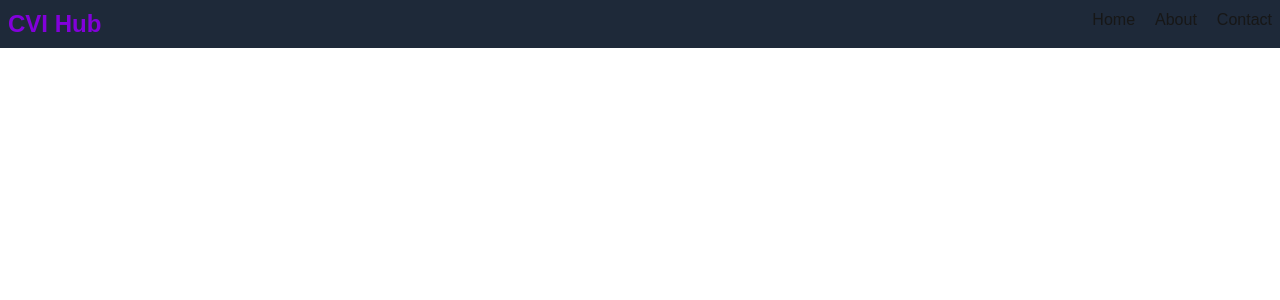
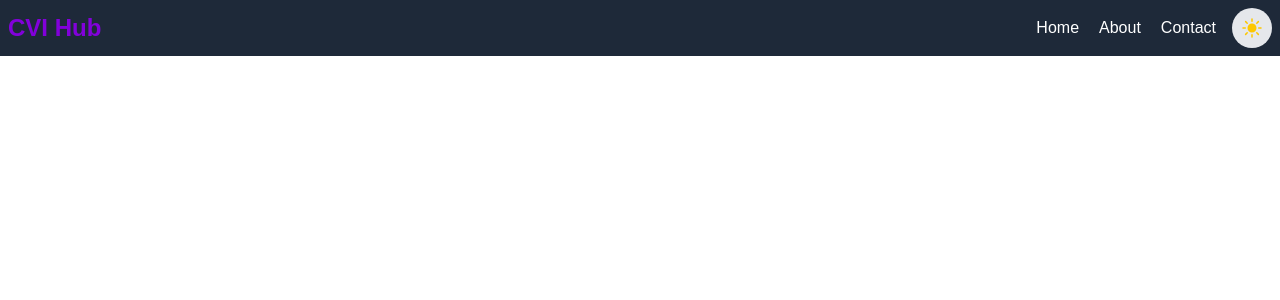
Before and after one commit to Eaman006/cvihub, a Next.js app: page / in a window 1280 px wide. Shown: the top 300 px of the page. Built offline with nearby package versions, Linux system fonts and the light colour scheme.

Commit message:
underconstr

```diff
--- a/app/components/Navbar.js
+++ b/app/components/Navbar.js
@@ -1,18 +1,29 @@
-import React from 'react'
+"use client"
+import React, { useState, useTransition } from "react";
+import { MoonIcon, SunIcon } from "@heroicons/react/24/solid";
+import { useTheme } from "../providers/ThemeProvider";
 
 const Navbar = () => {
+  const { theme, toggleTheme } = useTheme();
   return (
-    <div className=' p-2 bg-gray-800 flex justify-between'>
-      <div className='font-extrabold text-2xl text-purple-700 '>
+    <div className='p-2 bg-gray-800 flex justify-between items-center'>
+      <div className='font-extrabold text-2xl text-purple-700'>
         CVI Hub
       </div>
-      <div>
-        <ul className='flex gap-5'>
+      <div className='flex items-center gap-4'>
+        <ul className='flex gap-5 text-white'>
             <li>Home</li>
             <li>About</li>
             <li>Contact</li>
         </ul>
-
+        <button
+            onClick={toggleTheme}
+            className="p-2 rounded-full hover:bg-slate-400 transition-all duration-300 bg-gray-200 dark:bg-gray-800 dark:hover:bg-slate-200"
+          >
+            <div className="hover:transition-transform hover:duration-500 hover:ease-in-out hover:transform hover:scale-100 hover:rotate-0 hover:dark:rotate-180 hover:dark:scale-125">
+              {theme === "dark" ? <SunIcon className="w-6 h-6 text-yellow-400" /> : <MoonIcon className="w-6 h-6 text-gray-800" />}
+            </div>
+          </button>
       </div>
     </div>
   )
--- a/app/layout.js
+++ b/app/layout.js
@@ -1,6 +1,7 @@
 import { Geist, Geist_Mono } from "next/font/google";
 import "./globals.css";
 import Navbar from "./components/Navbar";
+import ThemeProvider from "./providers/ThemeProvider";
 
 const geistSans = Geist({
   variable: "--font-geist-sans",
@@ -20,11 +21,11 @@ export const metadata = {
 export default function RootLayout({ children }) {
   return (
     <html lang="en">
-      <body
-        className={`${geistSans.variable} ${geistMono.variable} antialiased`}
-      >
-        <Navbar />
-        {children}
+      <body className={`${geistSans.variable} ${geistMono.variable} antialiased bg-[#A3D5FF] dark:bg-gray-900 text-black dark:text-white transition-colors duration-300`}>
+        <ThemeProvider>
+          <Navbar />
+          {children}
+        </ThemeProvider>
       </body>
     </html>
   );
--- /dev/null
+++ b/app/providers/ThemeProvider.js
@@ -0,0 +1,32 @@
+"use client";
+
+import { useEffect, useState, createContext, useContext } from "react";
+
+const ThemeContext = createContext();
+
+export const useTheme = () => useContext(ThemeContext);
+
+export default function ThemeProvider({ children }) {
+  const [theme, setTheme] = useState("dark"); // Default to dark mode
+
+  useEffect(() => {
+    const savedTheme = localStorage.getItem("theme") || "dark"; // Default is dark
+    setTheme(savedTheme);
+    document.documentElement.classList.toggle("dark", savedTheme === "dark");
+  }, []);
+
+  const toggleTheme = () => {
+    setTheme((prevTheme) => {
+      const newTheme = prevTheme === "light" ? "dark" : "light";
+      localStorage.setItem("theme", newTheme);
+      document.documentElement.classList.toggle("dark", newTheme === "dark");
+      return newTheme;
+    });
+  };
+
+  return (
+    <ThemeContext.Provider value={{ theme, toggleTheme }}>
+      {children}
+    </ThemeContext.Provider>
+  );
+}
```
Also changed, not shown: package.json (+5 -4 lines), 1 other file (tests, documents, lock files or other folders).
